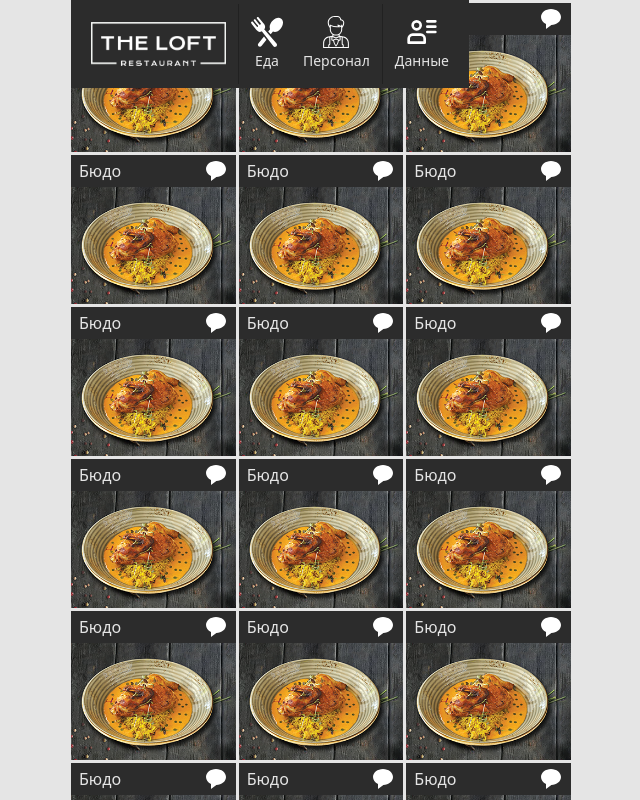
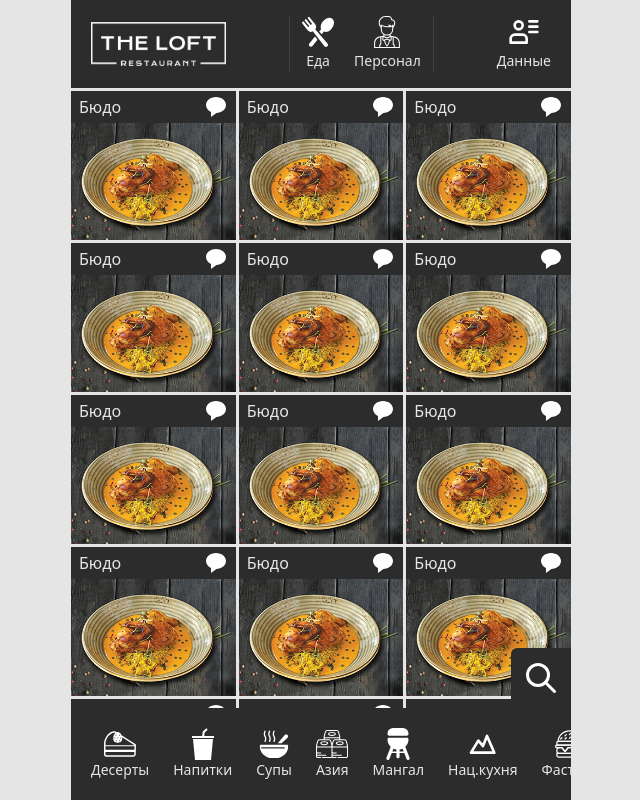
Before and after one commit to devcraft-dc/the_loft_reviews, a React (Vite) app: page / in a window 1280 px wide. Shown: the top 800 px of the page, without its empty margins (319-959 px from the left). Built offline with nearby package versions, Linux system fonts and the light colour scheme.

Commit message:
created layout component and fixed some layout issues

```diff
--- a/src/App.jsx
+++ b/src/App.jsx
@@ -1,16 +1,11 @@
-import { Header } from './components/Header';
-import { Search } from './components/Search';
-import { CategoryFilter } from './components/CategoryFilter';
 import { Content } from './components/Content';
+import { Layout } from './components/Layout';
 
 function App() {
   return (
-    <>
-      <Header />
+    <Layout>
       <Content />
-      <Search />
-      <CategoryFilter />
-    </>
+    </Layout>
   );
 }
 
--- a/src/components/CategoryFilter.jsx
+++ b/src/components/CategoryFilter.jsx
@@ -5,6 +5,7 @@ import sushi from '../assets/sushi.svg';
 import grill from '../assets/grill.svg';
 import mountain from '../assets/mountain.svg';
 import fastfood from '../assets/fastfood.svg';
+import { Search } from './Search';
 
 const icons = [
   { icon: cake, title: 'Десерты' },
@@ -17,6 +18,8 @@ const icons = [
 ];
 
 export const CategoryFilter = () => (
+  <div className="fixed bottom-0 w-[500px] max-lg:w-full">
+    <Search />
     <div className="flex gap-6 p-5 max-md:p-4 max-sm:p-3 items-end bg-main-black overflow-x-auto scrollbar-thin scrollbar-thumb-main-black scrollbar-track-secondary-white scrollbar-thumb-rounded-md">
       {icons.map((icon) => (
         <button key={icon.title} type="button">
@@ -31,4 +34,5 @@ export const CategoryFilter = () => (
         </button>
       ))}
     </div>
+  </div>
 );
--- a/src/components/Content.jsx
+++ b/src/components/Content.jsx
@@ -4,7 +4,7 @@ import img from '../assets/img.png';
 const arr = Array.from(Array(24).keys());
 
 export const Content = () => (
-  <div className="grid grid-cols-3 gap-[3px] mt-[3px]">
+  <div className="grid grid-cols-3 gap-[3px] mt-[5.7rem] mb-[5.9rem] max-md:my-[4.9rem] max-sm:my-[4.15rem]">
     {arr.map((item) => (
       <Card key={item} title="Бюдо" image={img} />
     ))}
--- a/src/components/Header.jsx
+++ b/src/components/Header.jsx
@@ -9,15 +9,15 @@ export const Header = () => {
   const [showUserinfo, setShowUserinfo] = useState(false);
 
   return (
-    <div className="fixed top-0">
-      <header className="bg-main-black flex justify-between items-center h-[5.5rem] max-sm:h-[4.75rem] text-secondary-white px-5">
+    <div className="fixed top-0 w-[500px] max-lg:w-full">
+      <header className="bg-main-black flex justify-between items-center text-secondary-white py-4 max-md:py-3 max-sm:py-2 px-5">
         <img
           className="w-15 h-11 max-md:w-13 max-md:h-8 max-sm:w-13 max-sm:h-7"
           src={white_logo}
           alt="logo"
         />
 
-        <div className="flex gap-5 max-md:gap-4 p-3 m-3 border-x border-black border-opacity-25">
+        <div className="flex gap-5 max-md:gap-4 border-x px-3 mx-3 border-secondary-white border-opacity-10">
           <button>
             <img
               className="w-8 mx-auto max-md:w-7 max-sm:w-6"
--- /dev/null
+++ b/src/components/Layout.jsx
@@ -0,0 +1,10 @@
+import { Header } from './Header';
+import { CategoryFilter } from './CategoryFilter';
+
+export const Layout = ({ children }) => (
+  <div className="w-[500px] max-lg:w-full">
+    <Header />
+    {children}
+    <CategoryFilter />
+  </div>
+);
--- a/src/components/Search.jsx
+++ b/src/components/Search.jsx
@@ -17,11 +17,9 @@ export const Search = () => {
     </div>
   );
 
-  // remove mt-5 after changes
-
   return (
     <div
-      className={`flex flex-row-reverse items-center h-[3.5rem] max-md:h-[3.25rem] max-sm:h-[3rem] mt-5 ${
+      className={`flex flex-row-reverse items-center ${
         showInput && 'bg-main-black'
       }`}
     >
@@ -30,7 +28,7 @@ export const Search = () => {
         onClick={() => setShowInput(!showInput)}
       >
         <img
-          className="w-8 max-md:w-7 max-sm:w-6"
+          className="w-9 max-md:w-8 max-sm:w-7"
           src={search_icon}
           alt="search"
         />
--- a/src/global.css
+++ b/src/global.css
@@ -29,8 +29,6 @@ body {
   5. Improve text rendering
 */
 body {
-  max-width: 500px;
-  margin: auto;
   background-color: #e5e5e5;
   line-height: 1.5;
   -webkit-font-smoothing: antialiased;
@@ -70,7 +68,8 @@ h6 {
 /*
   9. Create a root stacking context
 */
-#root,
-#__next {
+#root {
   isolation: isolate;
+  display: flex;
+  justify-content: center;
 }
--- a/tailwind.config.js
+++ b/tailwind.config.js
@@ -6,8 +6,10 @@ export default {
   content: ['./index.html', './src/**/*.{js,ts,jsx,tsx}'],
   theme: {
     screens: {
+      lg: '500px',
       sm: '350px',
       md: '400px',
+
     },
     colors: {
       'main-black': '#2C2C2C',
```
Lines whose indentation alone changed are shown as unchanged.
